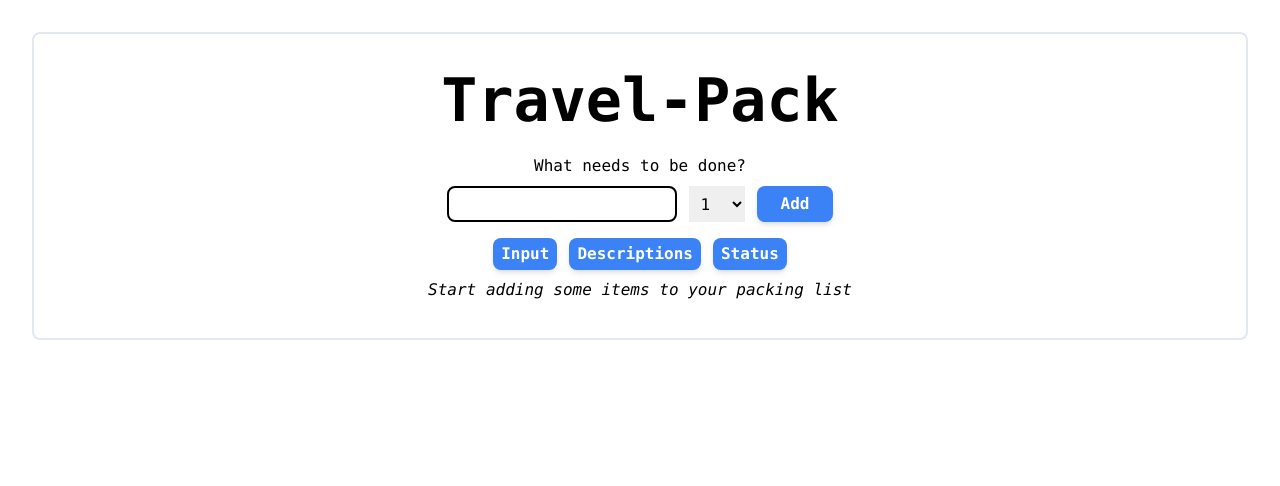
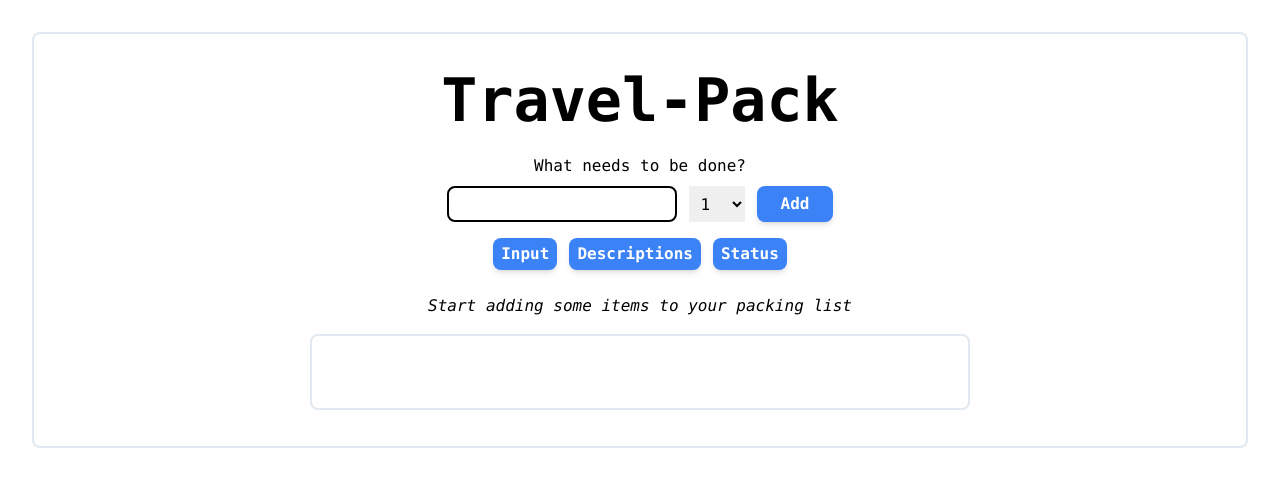
Before and after one commit to MintyFreshBun/Travel-Pack, a React (Vite) app: page / in a window 1280 px wide. Shown: the top 486 px of the page. Built offline with nearby package versions, Linux system fonts and the light colour scheme.

Commit message:
Turned the sortbtns has a its own component
Reminded: becarefull when using the usestate!
useState should only be used if you want to trigger an update ! carefull when using it

```diff
--- a/src/App.jsx
+++ b/src/App.jsx
@@ -1,5 +1,7 @@
 import "./App.css";
 import Form from "./components/Form";
+import Status from "./components/Status";
+import SortBtns from "./components/SortBtns";
 
 import ListRender from "./components/ListRender";
 
@@ -14,6 +16,10 @@ function App() {
 
   function handleAddItems(item) {
     setItems((items) => [...items, item]);
+  }
+
+  function handleUpdateItems(updated) {
+    setItems(updated);
   }
 
   function handleDeleteItem(id) {
@@ -35,6 +41,12 @@ function App() {
       {/* Form section for new Items */}
       <Form onAddItems={handleAddItems} />
 
+      {/** Add the sort buttons here , use the explanation John told you with the handle, you were already doing it correctly with the Form component */}
+
+      <SortBtns onSortItems={handleUpdateItems} items={items} />
+
+      <Status items={items} />
+
       {/**Task list Render */}
 
       <ListRender
--- a/src/components/ItemList.jsx
+++ b/src/components/ItemList.jsx
@@ -2,7 +2,7 @@ function Item({ item, onToggleItem, onDeleteItem }) {
   // we want the items to have a name, status and quataty
 
   return (
-    <li className="flex justify-center align-middle gap-3">
+    <li className="flex justify-center align-middle gap-5">
       <input
         type="checkbox"
         value={item.packed}
--- a/src/components/ListRender.jsx
+++ b/src/components/ListRender.jsx
@@ -1,64 +1,11 @@
 import Item from "./ItemList";
-import Status from "./Status";
-import { useState } from "react";
 
 function ListRender({ items, onToggleItem, onDeleteItem }) {
-  const [sortBy, setSortBy] = useState("input");
-
-  let sortedItems;
-
-  if (sortBy === "input")
-    sortedItems = items.slice().sort((a, b) => Number(a.id) - Number(b.id));
-  if (sortBy === "description")
-    sortedItems = items
-      .slice()
-      .sort((a, b) => a.description.localeCompare(b.description));
-  if (sortBy === "packed")
-    sortedItems = items
-      .slice()
-      .sort((a, b) => Number(a.packed) - Number(b.packed));
-
   return (
     /**These buttons sence they repeat turn them into btns */
     <div>
-      <div className="flex justify-center gap-3 mb-2">
-        <button
-          type="button"
-          className="btn-primary"
-          aria-pressed="true"
-          onClick={() => {
-            setSortBy("input");
-          }}
-        >
-          <span className="visually-hidden">Input</span>
-        </button>
-
-        <button
-          type="button"
-          className="btn-primary"
-          aria-pressed="false"
-          onClick={() => {
-            setSortBy("description");
-          }}
-        >
-          <span className="visually-hidden">Descriptions</span>
-        </button>
-        <button
-          type="button"
-          className="btn-primary"
-          aria-pressed="false"
-          onClick={() => {
-            setSortBy("packed");
-          }}
-        >
-          <span className="visually-hidden">Status</span>
-        </button>
-      </div>
-
-      <Status items={items} />
-
-      <ul className="flex flex-col justify-center align-middle gap-3">
-        {sortedItems.map((item) => (
+      <ul className="flex flex-col justify-center align-middle gap-3 card-box mx-60">
+        {items.map((item) => (
           <Item
             item={item}
             key={item.id}
--- a/src/components/SortBtns.jsx
+++ b/src/components/SortBtns.jsx
@@ -1,12 +1,33 @@
-function SortBtns({ onSortItems }) {
+//import { useState } from "react";
+
+function SortBtns({ items, onSortItems }) {
+  //const [sortBy, setSortBy] = useState("input");
+
+  function sortItems(sortParam) {
+    let sortedItems;
+
+    if (sortParam === "input")
+      sortedItems = items.slice().sort((a, b) => Number(a.id) - Number(b.id));
+    if (sortParam === "description")
+      sortedItems = items
+        .slice()
+        .sort((a, b) => a.description.localeCompare(b.description));
+    if (sortParam === "packed")
+      sortedItems = items
+        .slice()
+        .sort((a, b) => Number(a.packed) - Number(b.packed));
+
+    onSortItems(sortedItems);
+  }
+
   return (
-    <div className="flex justify-center gap-3">
+    <div className="flex justify-center gap-3 mb-2">
       <button
         type="button"
         className="btn-primary"
         aria-pressed="true"
         onClick={() => {
-          onSortItems("input");
+          sortItems("input");
         }}
       >
         <span className="visually-hidden">Input</span>
@@ -17,7 +38,7 @@ function SortBtns({ onSortItems }) {
         className="btn-primary"
         aria-pressed="false"
         onClick={() => {
-          onSortItems("description");
+          sortItems("description");
         }}
       >
         <span className="visually-hidden">Descriptions</span>
@@ -27,7 +48,7 @@ function SortBtns({ onSortItems }) {
         className="btn-primary"
         aria-pressed="false"
         onClick={() => {
-          onSortItems("packed");
+          sortItems("packed");
         }}
       >
         <span className="visually-hidden">Status</span>
```
Also changed, not shown: src/assets/Diagram Component helper.JPG (added).
